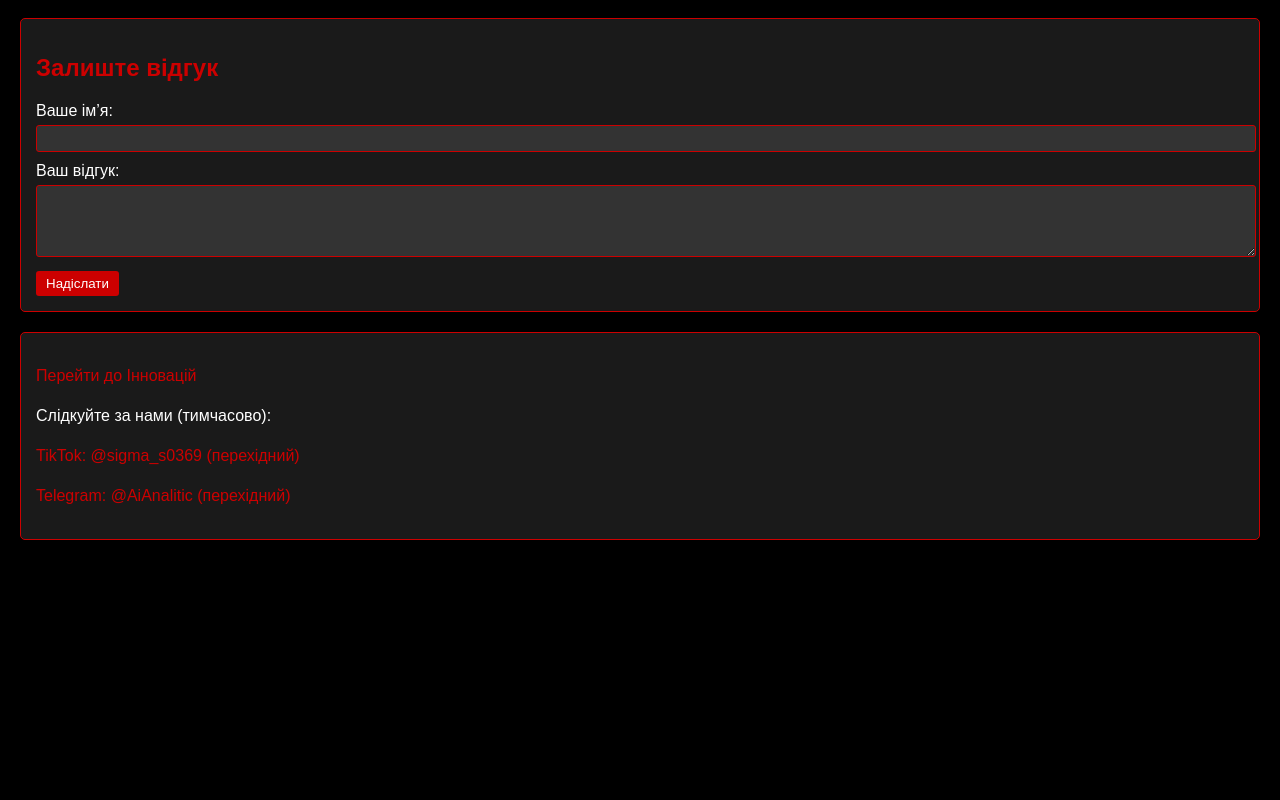
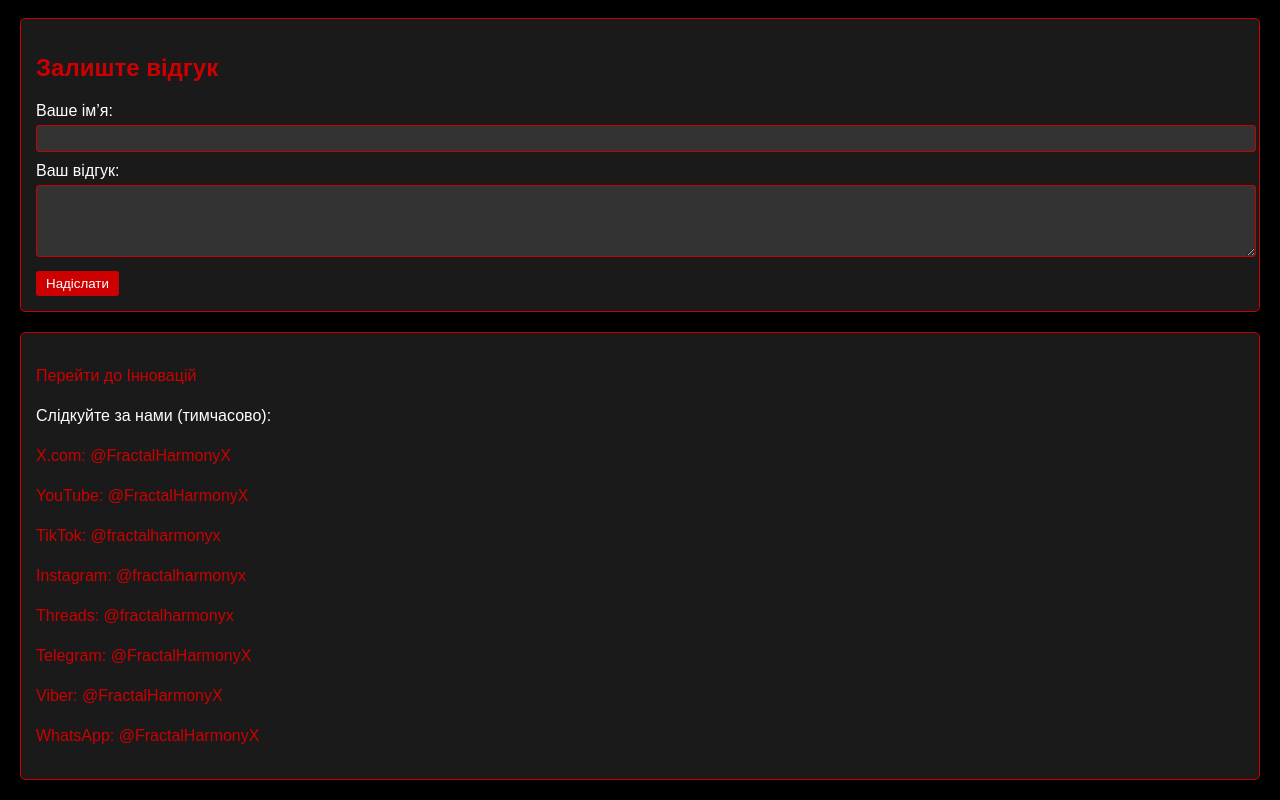
Before and after one commit to fractalharmony/fractalharmony, a plain HTML site: page index.html in a window 1280 px wide. Shown: the part 1463-2263 px from the top of the page. Before the commit the page ends 2023 px from the top, so only its background shows below. Drawn offline with Linux system fonts and the light colour scheme.

Commit message:
Update index.html

```diff
--- a/index.html
+++ b/index.html
@@ -93,8 +93,14 @@
     <div class="section">
       <p><a href="innovations.html">Перейти до Інновацій</a></p>
       <p>Слідкуйте за нами (тимчасово):</p>
-      <p><a href="https://tiktok.com/@sigma_s0369" target="_blank">TikTok: @sigma_s0369 (перехідний)</a></p>
-      <p><a href="https://t.me/AiAnalitic" target="_blank">Telegram: @AiAnalitic (перехідний)</a></p>
+      <p><a href="https://x.com/FractalHarmonyX" target="_blank">X.com: @FractalHarmonyX</a></p>
+      <p><a href="https://www.youtube.com/@FractalHarmonyX" target="_blank">YouTube: @FractalHarmonyX</a></p>
+      <p><a href="https://www.tiktok.com/@fractalharmonyx" target="_blank">TikTok: @fractalharmonyx</a></p>
+      <p><a href="https://www.instagram.com/fractalharmonyx" target="_blank">Іnstagram: @fractalharmonyx</a></p>
+      <p><a href="https://www.threads.com/@fractalharmonyx" target="_blank">Threads: @fractalharmonyx</a></p>
+      <p><a href="https://t.me/FractalHarmonyX" target="_blank">Telegram: @FractalHarmonyX</a></p>
+      <p><a href="https://invite.viber.com/?g2=AQAZHpjKW8QY0lVAO0NmwzaIdz3xF9l1h8eoccoo%2BRanxa0KfsEgpfB4dlYXZje%2B" target="_blank">Viber: @FractalHarmonyX</a></p>
+      <p><a href="https://chat.whatsapp.com/KMgyAeoLePIHLIRxkqujbJ" target="_blank">WhatsApp: @FractalHarmonyX</a></p>
     </div>
     <!-- END FOOTER -->
 </body>
```
